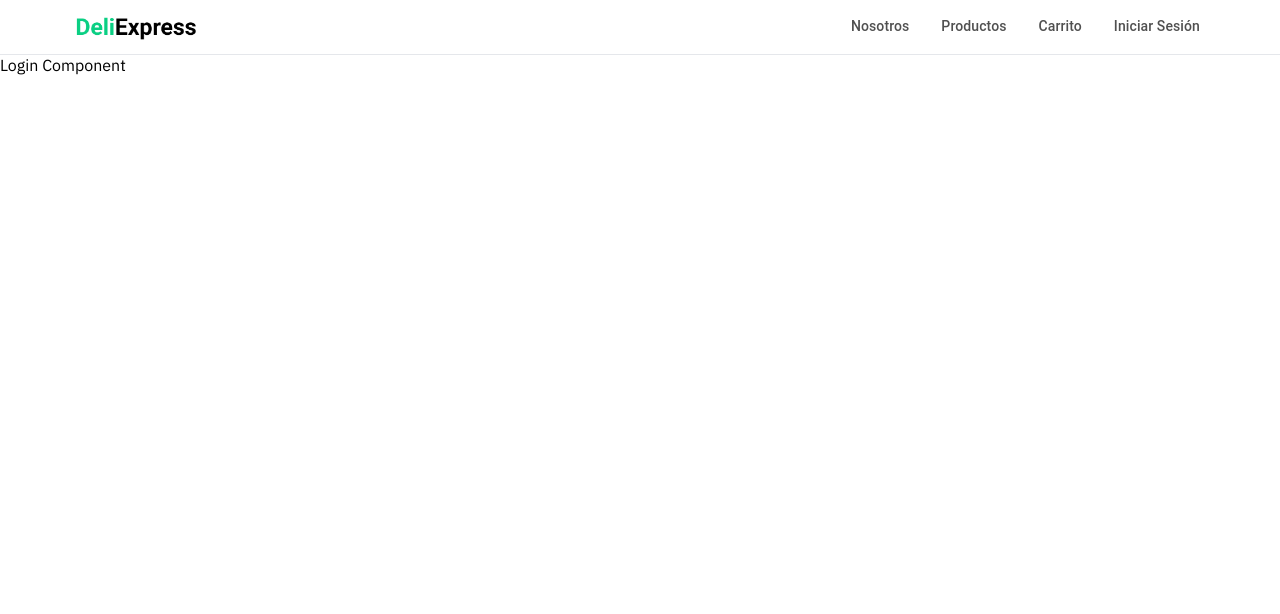
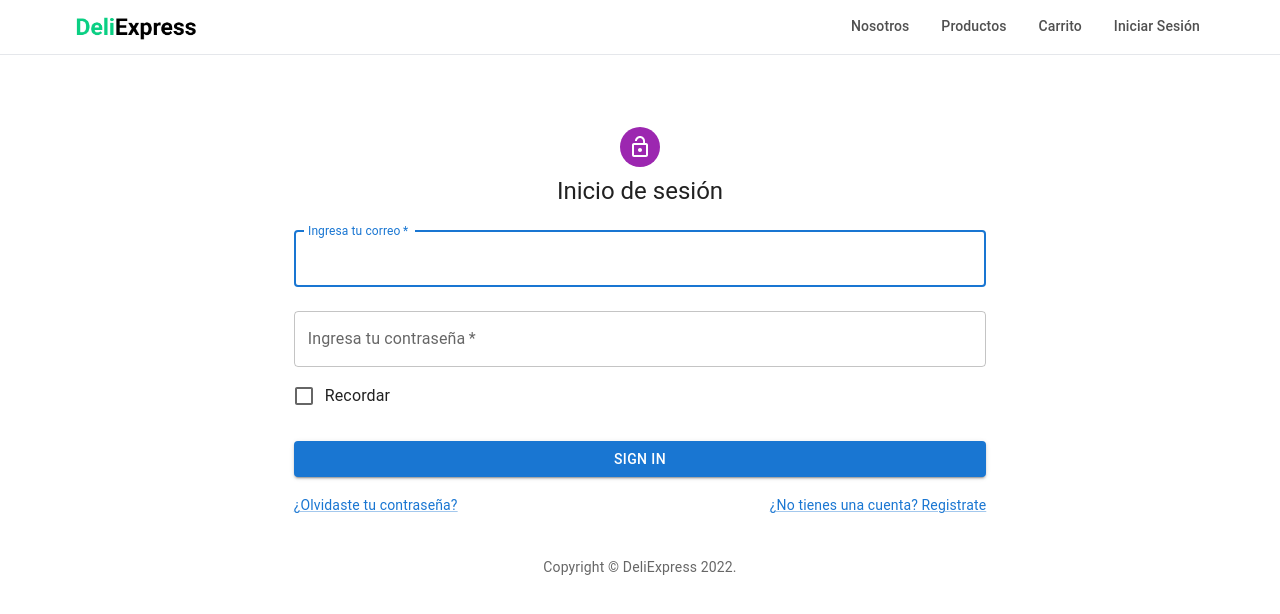
Before and after one commit to francosilva25/deliexpress, a React (Create React App) app in the folder client/: page /login in a window 1280 px wide. Shown: the top 614 px of the page. Built offline with nearby package versions, Linux system fonts and the light colour scheme; the HTML template or start-up script is replaced by a standard one.

Commit message:
Create login form

```diff
--- a/client/src/pages/auth/Login.jsx
+++ b/client/src/pages/auth/Login.jsx
@@ -1,9 +1,161 @@
-import React from 'react'
+import React, { useState } from "react";
+import Avatar from "@mui/material/Avatar";
+import Button from "@mui/material/Button";
+import CssBaseline from "@mui/material/CssBaseline";
+import TextField from "@mui/material/TextField";
+import FormControlLabel from "@mui/material/FormControlLabel";
+import Checkbox from "@mui/material/Checkbox";
+import Link from "@mui/material/Link";
+import Paper from "@mui/material/Paper";
+import Box from "@mui/material/Box";
+import Grid from "@mui/material/Grid";
+import LockOutlinedIcon from "@mui/icons-material/LockOutlined";
+import LockOpenIcon from "@mui/icons-material/LockOpen";
+import Typography from "@mui/material/Typography";
+import { createTheme } from "@mui/material/styles";
+import { Container } from "@mui/material";
+
+function Copyright(props) {
+  return (
+    <Typography
+      variant="body2"
+      color="text.secondary"
+      align="center"
+      {...props}
+    >
+      {"Copyright © "}
+      <Link
+        color="inherit"
+        href="https://mui.com/"
+        sx={{ textDecoration: "none" }}
+      >
+        DeliExpress
+      </Link>{" "}
+      {new Date().getFullYear()}
+      {"."}
+    </Typography>
+  );
+}
 
 const Login = () => {
+  const [user, setUser] = useState({
+    email: "",
+    password: "",
+  });
+
+  const handleSubmit = (event) => {
+    event.preventDefault();
+    const data = new FormData(event.currentTarget);
+    console.log({
+      email: data.get("email"),
+      password: data.get("password"),
+    });
+  };
+
   return (
-    <div>Login Component</div>
-  )
-}
+    <Box>
+      <Container>
+        <Grid container component="main" sx={{ height: "100vh" }}>
+          <CssBaseline />
+          {/*           <Grid
+            item
+            xs={false}
+            sm={4}
+            md={7}
+            sx={{
+              backgroundImage: "url(https://source.unsplash.com/random)",
+              backgroundRepeat: "no-repeat",
+              backgroundColor: (t) =>
+                t.palette.mode === "light"
+                  ? t.palette.grey[50]
+                  : t.palette.grey[900],
+              backgroundSize: "cover",
+              backgroundPosition: "center",
+            }}
+          /> */}
+          <Grid
+            item
+            xs={12} /*
+            sm={8}
+            md={5} */
+            component={Paper}
+            elevation={6}
+            sx={{ boxShadow: "0px 0px 0px 0px" }}
+            square
+          >
+            <Box
+              sx={{
+                my: 8,
+                mx: 4,
+                display: "flex",
+                flexDirection: "column",
+                alignItems: "center",
+              }}
+            >
+              <Avatar sx={{ m: 1, bgcolor: "secondary.main" }}>
+                <LockOpenIcon />
+              </Avatar>
+              <Typography component="h1" variant="h5">
+                Inicio de sesión
+              </Typography>
+              <Box
+                component="form"
+                noValidate
+                onSubmit={handleSubmit}
+                sx={{ mt: 1 }}
+              >
+                <TextField
+                  margin="normal"
+                  required
+                  fullWidth
+                  id="email"
+                  label="Ingresa tu correo"
+                  name="email"
+                  autoComplete="email"
+                  autoFocus
+                />
+                <TextField
+                  margin="normal"
+                  required
+                  fullWidth
+                  name="password"
+                  label="Ingresa tu contraseña"
+                  type="password"
+                  id="password"
+                  autoComplete="current-password"
+                />
+                <FormControlLabel
+                  control={<Checkbox value="remember" color="primary" />}
+                  label="Recordar"
+                />
+                <Button
+                  type="submit"
+                  fullWidth
+                  variant="contained"
+                  sx={{ mt: 3, mb: 2 }}
+                >
+                  Sign In
+                </Button>
+                <Grid container>
+                  <Grid item xs>
+                    <Link href="#" variant="body2">
+                      ¿Olvidaste tu contraseña?
+                    </Link>
+                  </Grid>
+                  <Grid item>
+                    <Link href="/register" variant="body2">
+                      {"¿No tienes una cuenta? Registrate"}
+                    </Link>
+                  </Grid>
+                </Grid>
+                <Copyright sx={{ mt: 5 }} />
+              </Box>
+            </Box>
+          </Grid>
+        </Grid>
+      </Container>
+    </Box>
+  );
+};
 
-export default Login
+export default Login;
```
